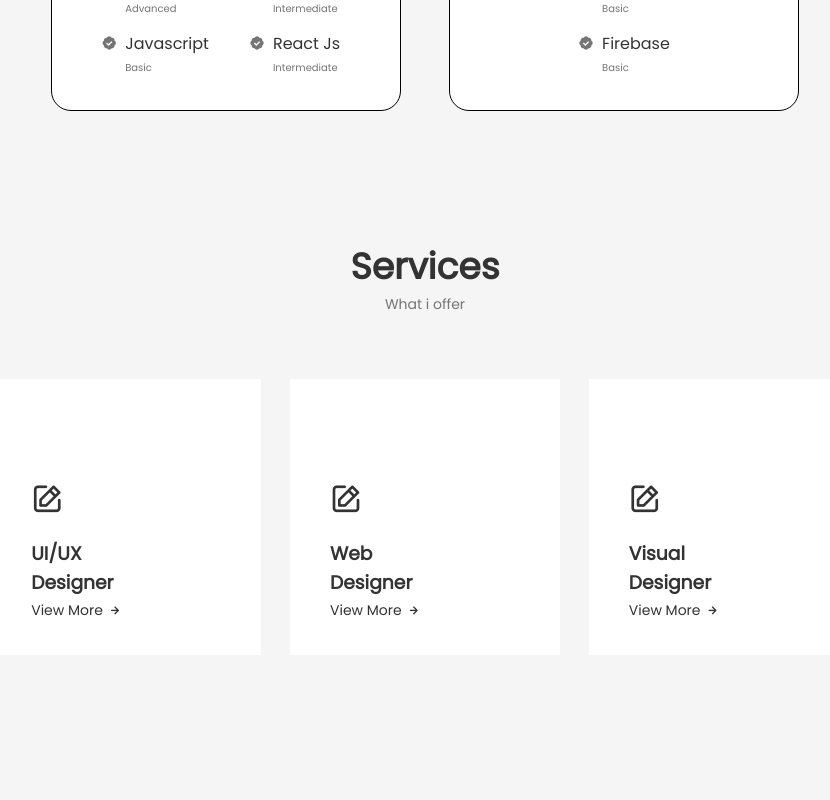
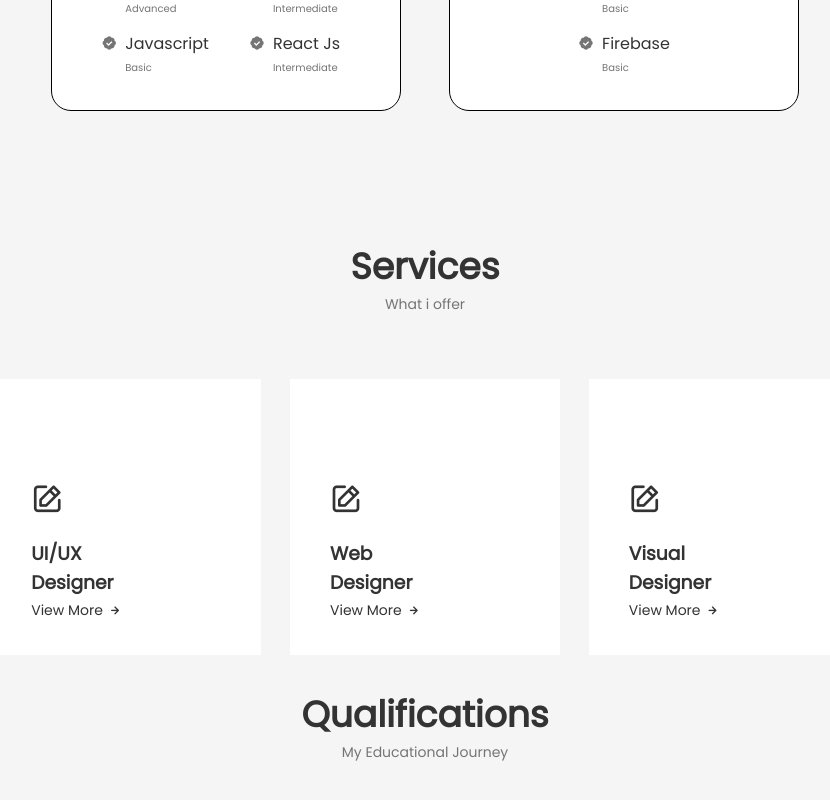
Before and after one commit to laibabintatahir/laibabintetahir-portfolio, a React (Create React App) app: page / in a window 1280 px wide. Shown: the part 1678-2478 px from the top of the page, without its empty margins (215-1045 px from the left). Before the commit the page ends 2365 px from the top, so only its background shows below. Built offline with nearby package versions, Linux system fonts and the light colour scheme; a web font is replaced by a local one.

Commit message:
Qualifications Component..

```diff
--- a/src/App.js
+++ b/src/App.js
@@ -5,6 +5,7 @@ import Home from './components/home/Home';
 import About from './components/about/About';
 import Skills from './components/skills/Skills';
 import Services from './components/services/Services';
+import Qualifications from './components/qualifications/Qualifications';
 
 function App() {
   return (
@@ -16,6 +17,7 @@ function App() {
         <About/>
         <Skills/>
         <Services/>
+        <Qualifications/>
       </main>
     </div>
   );
--- /dev/null
+++ b/src/components/qualifications/Qualifications.jsx
@@ -0,0 +1,22 @@
+import React from "react";
+import "./Qualifications.css";
+const Qualifications = () => {
+  return (
+    <sections className="qualification section">
+      <h2 className="section__title">Qualifications</h2>
+      <span className="section__subtitle">My Educational Journey</span>
+
+    <div className="qualification__container container">
+        <div className="qualification__tab">
+            <div className="qualification__button button--flex">
+                <i className="uil uil- qualification_icon">
+
+                </i>
+            </div>
+        </div>
+    </div>
+    </sections>
+  );
+};
+
+export default Qualifications;
```
Also changed, not shown: src/components/qualifications/Qualifications.css (added).
